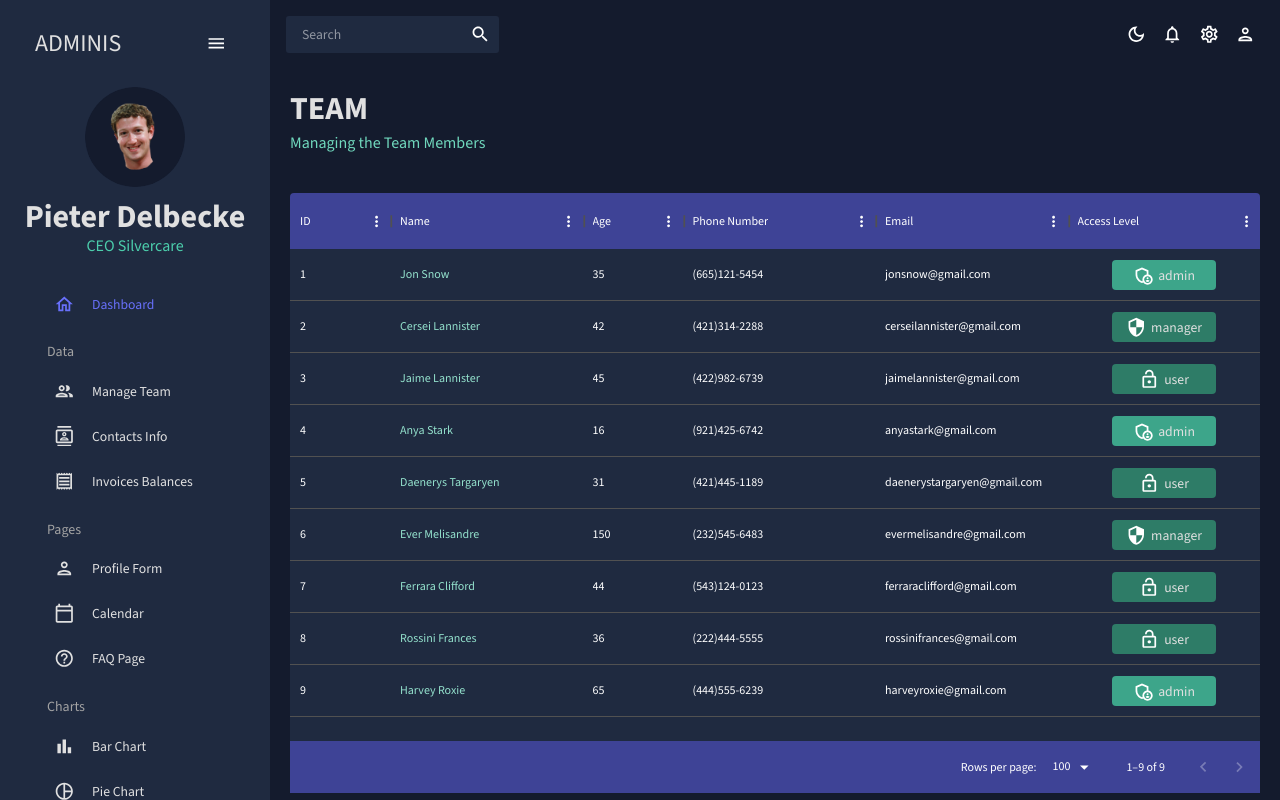
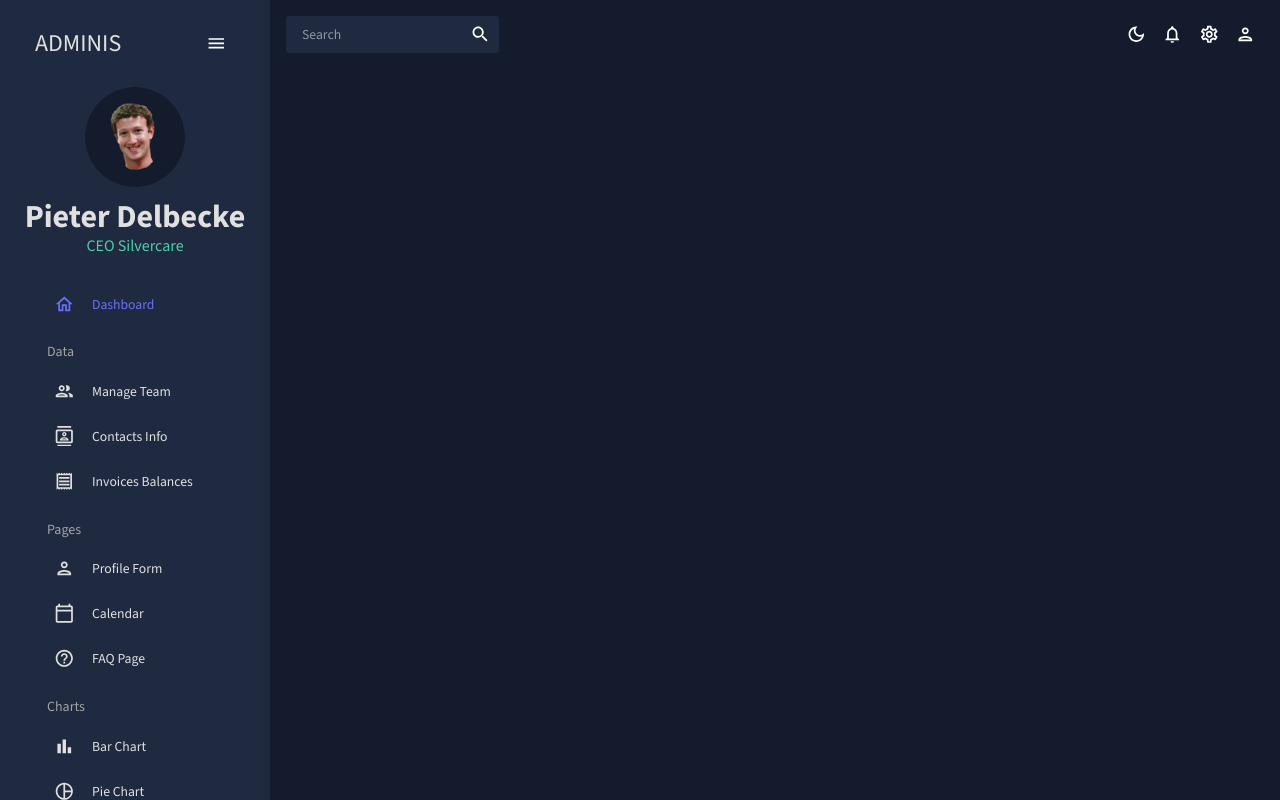
Before and after one commit to PieterJanDelbecke/dashboard, a React (Create React App) app: page /team in a window 1280 px wide. Built offline with nearby package versions, Linux system fonts and the light colour scheme.

Commit message:
Revert "Dashboard"

```diff
--- a/src/App.js
+++ b/src/App.js
@@ -3,10 +3,10 @@ import { CssBaseline, ThemeProvider } from "@mui/material";
 import { Routes, Route } from "react-router-dom";
 import Topbar from "./scenes/global/topbar";
 import Sidebar from "./scenes/global/sidebar";
-import Dashboard from "./scenes/dashboard/";
-import Team from "./scenes/team";
-import Contacts from "./scenes/contacts";
+import Dashboard from "./scenes/dashboard";
+// import Team from "./scenes/team";
 // import Invoices from "./scenes/invoices";
+// import Contacts from "./scenes/contacts";
 // import Bar from "./scenes/bar";
 // import Form from "./scenes/form";
 // import Line from "./scenes/line";
@@ -28,8 +28,8 @@ function App() {
 						<Topbar />
 						<Routes>
 							<Route path="/" element={<Dashboard />} />
-							<Route path="/team" element={<Team />} />
-							<Route path="/contacts" element={<Contacts />} />
+							{/* <Route path="/team" element={<Team />} /> */}
+							{/* <Route path="/contacts" element={<Contacts />} /> */}
 							{/* <Route path="/invoices" element={<Invoices />} /> */}
 							{/* <Route path="/form" element={<Form />} /> */}
 							{/* <Route path="/bar" element={<Bar />} /> */}
--- a/src/components/Header.jsx
+++ /dev/null
@@ -1,19 +0,0 @@
-import { Typography, Box, useTheme } from "@mui/material";
-import { tokens } from "../theme";
-
-const Header = ({ title, subtitle }) => {
-	const theme = useTheme();
-	const colors = tokens(theme.palette.mode);
-	return (
-		<Box mb="30px">
-			<Typography variant="h2" color={colors.grey[100]} fontWeight="bold" sx={{ mb: "5px" }}>
-				{title}
-			</Typography>
-			<Typography variant="h5" color={colors.greenAccent[400]}>
-				{subtitle}
-			</Typography>
-		</Box>
-	);
-};
-
-export default Header;
--- a/src/scenes/contacts/index.jsx
+++ /dev/null
@@ -1,61 +0,0 @@
-import { Box } from "@mui/material";
-import { DataGrid, GridToolbar } from "@mui/x-data-grid";
-import { tokens } from "../../theme";
-import { mockDataContacts } from "../../data/mockData";
-import Header from "../../components/Header";
-import { useTheme } from "@mui/material";
-
-const Team = () => {
-	const theme = useTheme();
-	const colors = tokens(theme.palette.mode);
-
-	const columns = [
-		{ field: "id", headerName: "ID", flex: 0.5 },
-		{ field: "registrarId", headerName: "Registrar ID" },
-		{ field: "name", headerName: "Name", flex: 1, cellClassName: "name-column--cell" },
-		{ field: "age", headerName: "Age", type: "number", headerAlign: "left", align: "left" },
-		{ field: "phone", headerName: "Phone Number", flex: 1 },
-		{ field: "email", headerName: "Email", flex: 1 },
-		{ field: "address", headerName: "Address", flex: 1 },
-		{ field: "city", headerName: "City", flex: 1 },
-		{ field: "zipCode", headerName: "ZipCode", flex: 1 },
-	];
-	return (
-		<Box m="20px">
-			<Header title="CONTACTS" subtitle="List of Contacts for Future Reference" />
-			<Box
-				mt="40px"
-				height="75vh"
-				sx={{
-					"& .MuiDataGrid-root": {
-						border: "none",
-					},
-					"& .MuiDataGrid-cell": {
-						borderBottom: "none",
-					},
-					"& .name-column--cell": {
-						color: colors.greenAccent[300],
-					},
-					"& .MuiDataGrid-columnHeaders": {
-						backgroundColor: colors.blueAccent[700],
-						borderBottom: "none",
-					},
-					"& .MuiDataGrid-virtualScroller": {
-						backgroundColor: colors.primary[400],
-					},
-					"& .MuiDataGrid-footerContainer": {
-						borderTop: "none",
-						backgroundColor: colors.blueAccent[700],
-					},
-					"& .MuiDataGrid-toolbarContainer .MuiButton-text": {
-						color: `${colors.grey[100]} !important`,
-					},
-				}}
-			>
-				<DataGrid rows={mockDataContacts} columns={columns} components={{ Toolbar: GridToolbar }} />
-			</Box>
-		</Box>
-	);
-};
-
-export default Team;
--- a/src/scenes/dashboard/index.jsx
+++ b/src/scenes/dashboard/index.jsx
@@ -1,15 +1,7 @@
 import React from "react";
-import Header from "../../components/Header";
-import { Box } from "@mui/material";
 
 const Dashboard = () => {
-	return (
-		<Box m="20px">
-			<Box display="flex" justifyContent="space-between" alignItems="center">
-				<Header title="DASHBOARD" subtitle="Welcome to your dashboard" />
-			</Box>
-		</Box>
-	);
+	return <div>Dashboard</div>;
 };
 
 export default Dashboard;
--- a/src/scenes/team/index.jsx
+++ /dev/null
@@ -1,81 +0,0 @@
-import { Box, Typography, useTheme } from "@mui/material";
-import { DataGrid } from "@mui/x-data-grid";
-import { tokens } from "../../theme";
-import { mockDataTeam } from "../../data/mockData";
-import AdminPanelSettingsOutlinedIcon from "@mui/icons-material/AdminPanelSettingsOutlined";
-import LockOpenOutlinedIcon from "@mui/icons-material/LockOpenOutlined";
-import SecurityOutlinedIcon from "@mui/icons-material/SecurityOutlined";
-import Header from "../../components/Header";
-
-const Team = () => {
-	const theme = useTheme();
-	const colors = tokens(theme.palette.mode);
-
-	const columns = [
-		{ field: "id", headerName: "ID" },
-		{ field: "name", headerName: "Name", flex: 1, cellClassName: "name-column--cell" },
-		{ field: "age", headerName: "Age", type: "number", headerAlign: "left", align: "left" },
-		{ field: "phone", headerName: "Phone Number", flex: 1 },
-		{ field: "email", headerName: "Email", flex: 1 },
-		{
-			field: "access",
-			headerName: "Access Level",
-			flex: 1,
-			renderCell: ({ row: { access } }) => {
-				return (
-					<Box
-						width="60%"
-						margin="0 auto"
-						p="5px"
-						display="flex"
-						justifyContent="center"
-						backgroundColor={access === "admin" ? colors.greenAccent[600] : colors.greenAccent[700]}
-						borderRadius="4px"
-					>
-						{access === "admin" && <AdminPanelSettingsOutlinedIcon />}
-						{access === "manager" && <SecurityOutlinedIcon />}
-						{access === "user" && <LockOpenOutlinedIcon />}
-						<Typography color={colors.grey[100]} sx={{ ml: "5px" }}>
-							{access}
-						</Typography>
-					</Box>
-				);
-			},
-		},
-	];
-	return (
-		<Box m="20px">
-			<Header title="TEAM" subtitle="Managing the Team Members" />
-			<Box
-				mt="40px"
-				height="75vh"
-				sx={{
-					"& .MuiDataGrid-root": {
-						border: "none",
-					},
-					"& .MuiDataGrid-cell": {
-						borderBottom: "none",
-					},
-					"& .name-column--cell": {
-						color: colors.greenAccent[300],
-					},
-					"& .MuiDataGrid-columnHeaders": {
-						backgroundColor: colors.blueAccent[700],
-						borderBottom: "none",
-					},
-					"& .MuiDataGrid-virtualScroller": {
-						backgroundColor: colors.primary[400],
-					},
-					"& .MuiDataGrid-footerContainer": {
-						borderTop: "none",
-						backgroundColor: colors.blueAccent[700],
-					},
-				}}
-			>
-				<DataGrid rows={mockDataTeam} columns={columns} />
-			</Box>
-		</Box>
-	);
-};
-
-export default Team;
```
Also changed, not shown: 1 other file (tests, documents, lock files or other folders).
